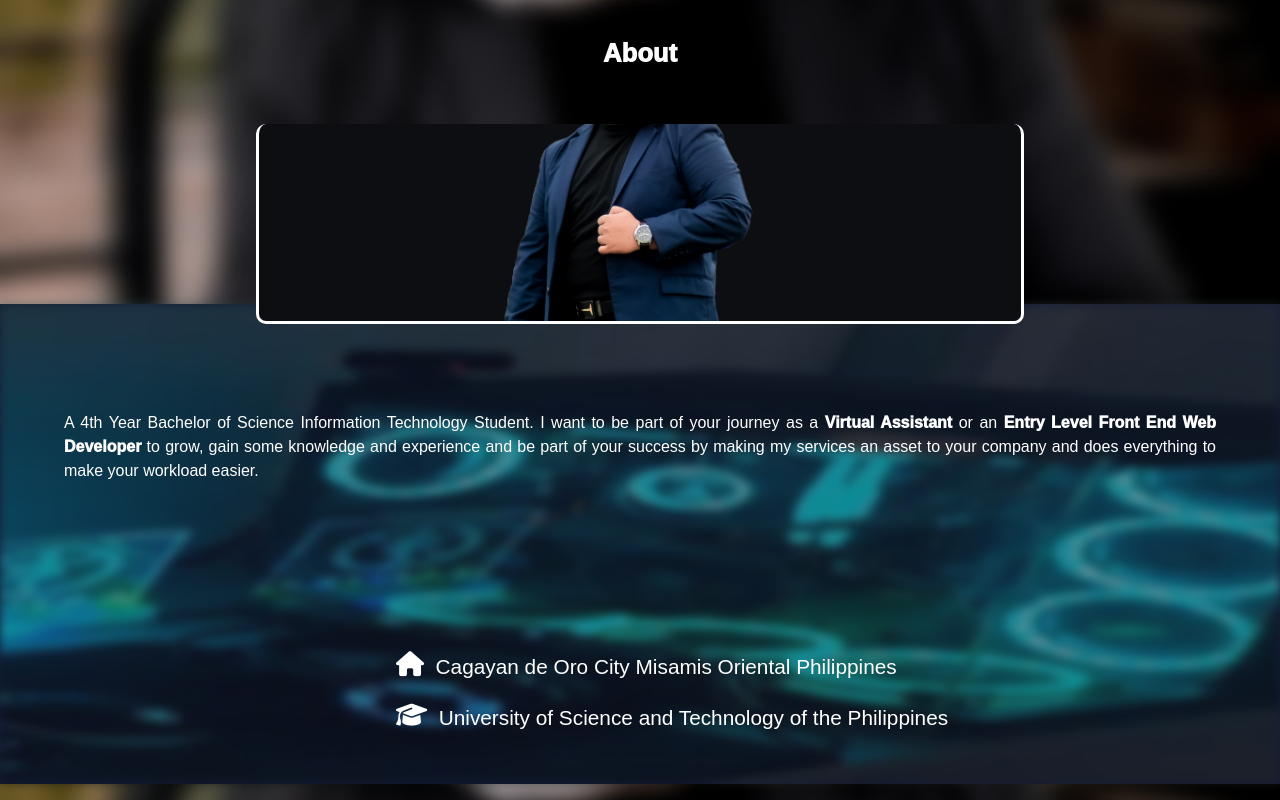
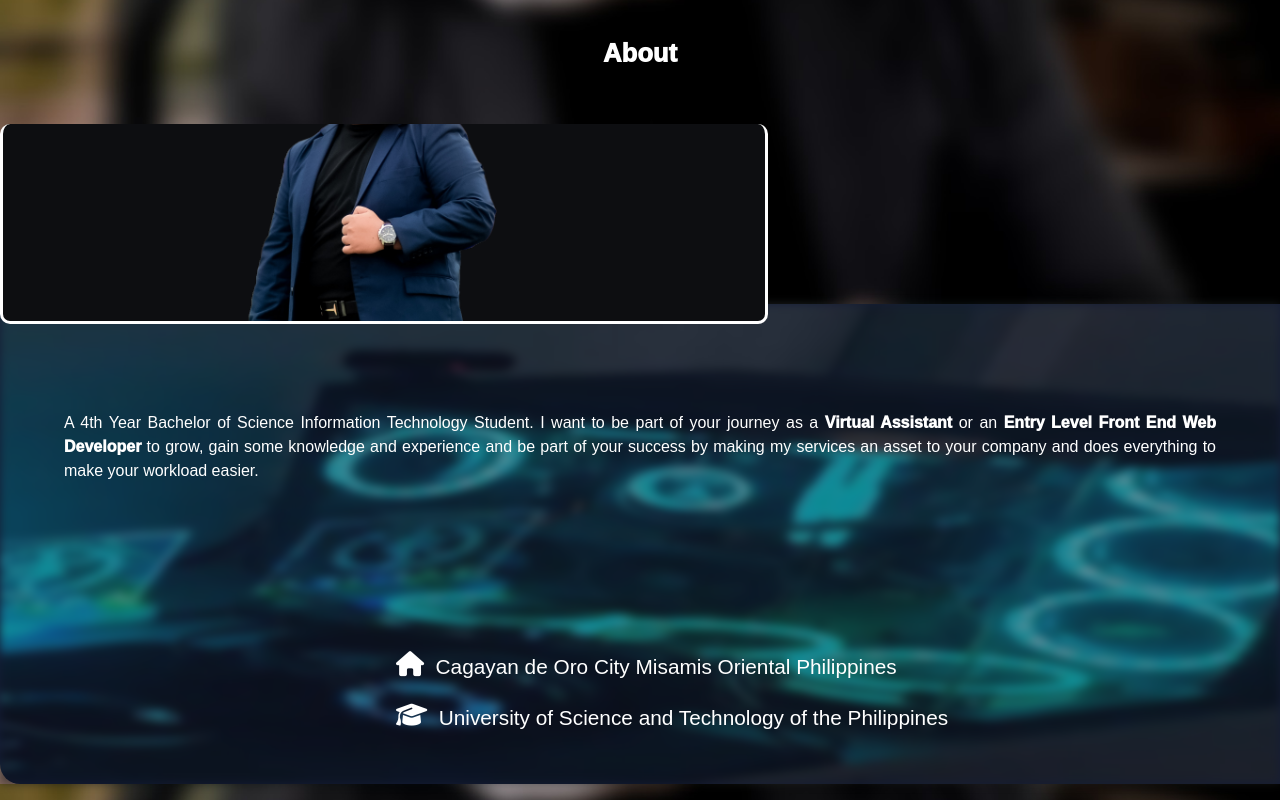
Before and after one commit to fatfat18/portfolio, a website: page index.html in a window 1280 px wide. Shown: the part 880-1680 px from the top of the page. Drawn offline with nearby package versions, Linux system fonts and the light colour scheme.

Commit message:
minor final edits

```diff
--- a/index.css
+++ b/index.css
@@ -283,7 +283,7 @@ a {
 
 
 .aboutpage {
-   min-width: 100%;
+   min-width: 100vw;
    height: 100vh;
    transition: 1s;
    display: hidden;
@@ -294,6 +294,7 @@ a {
 
 .aboutpagecontainer {
    background: url("img/landingpage.jpg");
+   background-attachment: fixed;
    display: flex;
    transition: 1s;
    justify-content: center;
@@ -301,8 +302,9 @@ a {
    background-size: cover;
    z-index: -200;
    height: 100vh;
-   width: 100%;
+   width: 105%;
    margin-left: -5%;
+
 
 }
 
@@ -321,7 +323,7 @@ a {
 .aboutpageimg{
    transition: 1s;
    height: 70vh;
-   width: 40%;
+   width: 30%;
    background: url("img/aboutpageimg.png");
    background-repeat: no-repeat;
    background-color: rgb(13, 14, 17);
@@ -345,8 +347,8 @@ a {
 
 .aboutpagedetails{
    transition: 1s;
-   height: 100vh;
-   width: 70%;
+   height: 95vh;
+   width: 60%;
    background-color: rgb(21, 28, 53);
    z-index: 1;
    margin-left: 35%;
@@ -357,6 +359,7 @@ a {
    position: absolute;
    margin-right: -80%;
    transition: 1s;
+   border-radius: 0px 0px 0px 20px;
 }
 
 .aboutpagedetails img{
@@ -446,10 +449,10 @@ a {
 
 .contactpage {
 transition: 1s;
-
+background: url("img/landingpage.jpg");
+background-attachment: fixed;
 width: 100%;
 height: 100vh;
-background: url("img/landingpage.jpg");
 background-repeat: no-repeat;
 background-size: cover;
 display: flex;
@@ -791,6 +794,9 @@ flex-direction: column;
 }
 
 
+.aboutpage {
+   width: 100%;
+}
 
 .aboutpagecontainer {
    display: flex;
@@ -827,6 +833,7 @@ border-top:300px;
    justify-content: center;
    position: absolute;
    margin-bottom:-40vh;
+
 
 
 }
--- a/index.html
+++ b/index.html
@@ -76,7 +76,7 @@
                div.style.marginLeft = "20vw";
                div.style.marginRight = "48vw";
               } else {
-               div.style.marginLeft = "none";
+               div.style.marginLeft = "0";
               }
 
               const div2 = document.querySelector("#aboutpagedetails");
```
